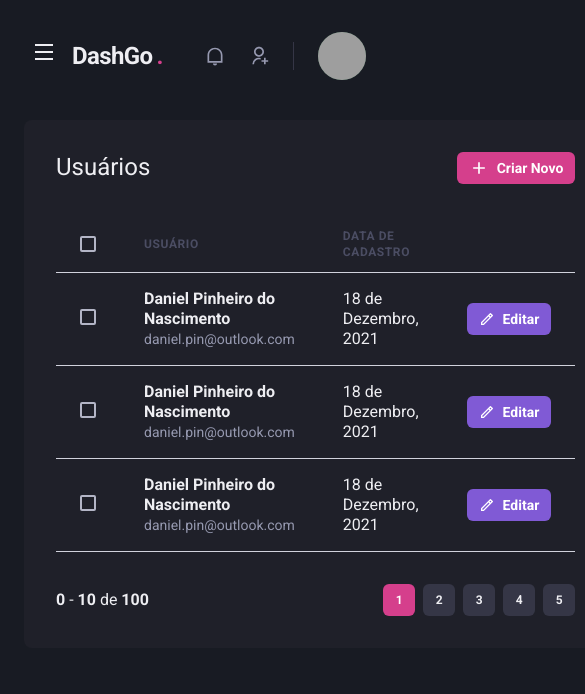
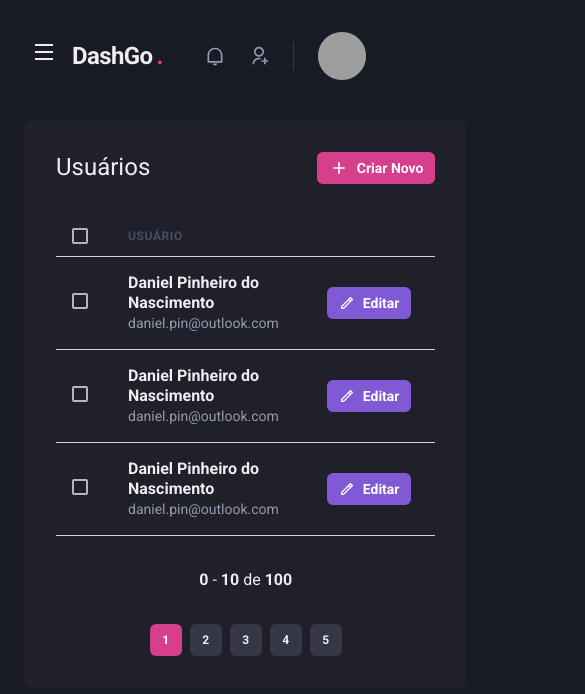
Before and after one commit to DanielPin/dashgo, a Next.js app: page /users in a window 390 px wide. Shown: the top 694 px of the page, 585 px wide, since content can reach past the window. Built offline with nearby package versions, Linux system fonts and the light colour scheme; grey boxes are pictures that could not be loaded.

Commit message:
Responsividade listagem usuarios

```diff
--- a/src/components/Pagination/index.tsx
+++ b/src/components/Pagination/index.tsx
@@ -3,11 +3,11 @@ import { PaginationItem } from "./PaginationItem";
 
 export function Pagination(){
     return(
-        <Stack direction="row" mt="8" spacing="8" justify="space-between" align="center">
+        <Stack direction={["column","row"]} mt="8" spacing="8" justify="space-between" align="center">
             <Box>
                 <strong>0</strong> - <strong>10</strong> de <strong>100</strong>
             </Box>
-            <Stack direction="row" spacing="2">
+            <Stack direction={"row"} spacing="2">
                 <PaginationItem number={1} isCurrent/>
                 <PaginationItem number={2} />
                 <PaginationItem number={3} />
--- a/src/pages/users/index.tsx
+++ b/src/pages/users/index.tsx
@@ -1,10 +1,30 @@
-import { Box, Button, Checkbox, Flex, Heading, Icon, Table, Tbody, Td, Text, Th, Thead, Tr } from "@chakra-ui/react";
+import {
+  Box,
+  Button,
+  Checkbox,
+  Flex,
+  Heading,
+  Icon,
+  Table,
+  Tbody,
+  Td,
+  Text,
+  Th,
+  Thead,
+  Tr,
+  useBreakpointValue,
+} from "@chakra-ui/react";
 import { Sidebar } from "../../components/Sidebar";
 import { Header } from "../../components/Header";
 import { RiAddLine, RiPencilLine } from "react-icons/ri";
 import { Pagination } from "../../components/Pagination";
 
-export default function UserList(){
+export default function UserList() {
+  const isWideVersion = useBreakpointValue({
+    base: false,
+    lg: true,
+  });
+
   return (
     <Box>
       <Header />
@@ -14,66 +34,112 @@ export default function UserList(){
 
         <Box flex="1" borderRadius={8} bg="gray.800" p="8">
           <Flex mb="8" justify="space-between" align="center">
-                        <Heading size="lg" fontWeight="normal">Usuários</Heading>
+            <Heading size="lg" fontWeight="normal">
+              Usuários
+            </Heading>
 
-                        <Button as="a" size="sm" fontSize="sm" colorScheme="pink" leftIcon={<Icon as={RiAddLine} fontSize="20"/>}>Criar Novo</Button>
+            <Button
+              as="a"
+              size="sm"
+              fontSize="sm"
+              colorScheme="pink"
+              leftIcon={<Icon as={RiAddLine} fontSize="20" />}
+            >
+              Criar Novo
+            </Button>
           </Flex>
           <Table>
             <Thead>
               <Tr>
-                                    <Th px="6" color="gray.300" width="8">
-                                        <Checkbox colorScheme="pink"/>
+                <Th px={["4", "4", "6"]} color="gray.300" width="8">
+                  <Checkbox colorScheme="pink" />
                 </Th>
                 <Th>Usuário</Th>
-                                    <Th>Data de cadastro</Th>
+                {isWideVersion && <Th>Data de cadastro</Th>}
                 <Th width="8"></Th>
               </Tr>
             </Thead>
             <Tbody>
               <Tr>
-                                    <Td px="6">
-                                        <Checkbox colorScheme="pink"/>
+                <Td px={["4", "4", "6"]}>
+                  <Checkbox colorScheme="pink" />
                 </Td>
                 <Td>
                   <Box>
                     <Text fontWeight="bold">Daniel Pinheiro do Nascimento</Text>
-                                            <Text fontSize="sm" color="gray.300">daniel.pin@outlook.com</Text>
+                    <Text fontSize="sm" color="gray.300">
+                      daniel.pin@outlook.com
+                    </Text>
                   </Box>
                 </Td>
-                                    <Td> 18 de Dezembro, 2021</Td>
-                                    <Td><Button as="a" size="sm" fontSize="sm" colorScheme="purple" leftIcon={<Icon as={RiPencilLine} fontSize="16"/>}>Editar</Button></Td>
+                {isWideVersion && <Td> 18 de Dezembro, 2021</Td>}
+                <Td>
+                  <Button
+                    as="a"
+                    size="sm"
+                    fontSize="sm"
+                    colorScheme="purple"
+                    leftIcon={<Icon as={RiPencilLine} fontSize="16" />}
+                  >
+                    Editar
+                  </Button>
+                </Td>
               </Tr>
               <Tr>
-                                    <Td px="6">
-                                        <Checkbox colorScheme="pink"/>
+                <Td px={["4", "4", "6"]}>
+                  <Checkbox colorScheme="pink" />
                 </Td>
                 <Td>
                   <Box>
                     <Text fontWeight="bold">Daniel Pinheiro do Nascimento</Text>
-                                            <Text fontSize="sm" color="gray.300">daniel.pin@outlook.com</Text>
+                    <Text fontSize="sm" color="gray.300">
+                      daniel.pin@outlook.com
+                    </Text>
                   </Box>
                 </Td>
-                                    <Td> 18 de Dezembro, 2021</Td>
-                                    <Td><Button as="a" size="sm" fontSize="sm" colorScheme="purple" leftIcon={<Icon as={RiPencilLine} fontSize="16"/>}>Editar</Button></Td>
+                {isWideVersion && <Td> 18 de Dezembro, 2021</Td>}
+                <Td>
+                  <Button
+                    as="a"
+                    size="sm"
+                    fontSize="sm"
+                    colorScheme="purple"
+                    leftIcon={<Icon as={RiPencilLine} fontSize="16" />}
+                  >
+                    Editar
+                  </Button>
+                </Td>
               </Tr>
               <Tr>
-                                    <Td px="6">
-                                        <Checkbox colorScheme="pink"/>
+                <Td px={["4", "4", "6"]}>
+                  <Checkbox colorScheme="pink" />
                 </Td>
                 <Td>
                   <Box>
                     <Text fontWeight="bold">Daniel Pinheiro do Nascimento</Text>
-                                            <Text fontSize="sm" color="gray.300">daniel.pin@outlook.com</Text>
+                    <Text fontSize="sm" color="gray.300">
+                      daniel.pin@outlook.com
+                    </Text>
                   </Box>
                 </Td>
-                                    <Td> 18 de Dezembro, 2021</Td>
-                                    <Td><Button as="a" size="sm" fontSize="sm" colorScheme="purple" leftIcon={<Icon as={RiPencilLine} fontSize="16"/>}>Editar</Button></Td>
+                {isWideVersion && <Td> 18 de Dezembro, 2021</Td>}
+                <Td>
+                  <Button
+                    as="a"
+                    size="sm"
+                    fontSize="sm"
+                    colorScheme="purple"
+                    leftIcon={<Icon as={RiPencilLine} fontSize="16" />}
+                  >
+                    Editar
+                  </Button>
+                </Td>
               </Tr>
             </Tbody>
           </Table>
-                        <Pagination/>
+          <Pagination />
         </Box>
       </Flex>
     </Box>
-    )
+  );
 }
```
Lines whose indentation alone changed are shown as unchanged.
